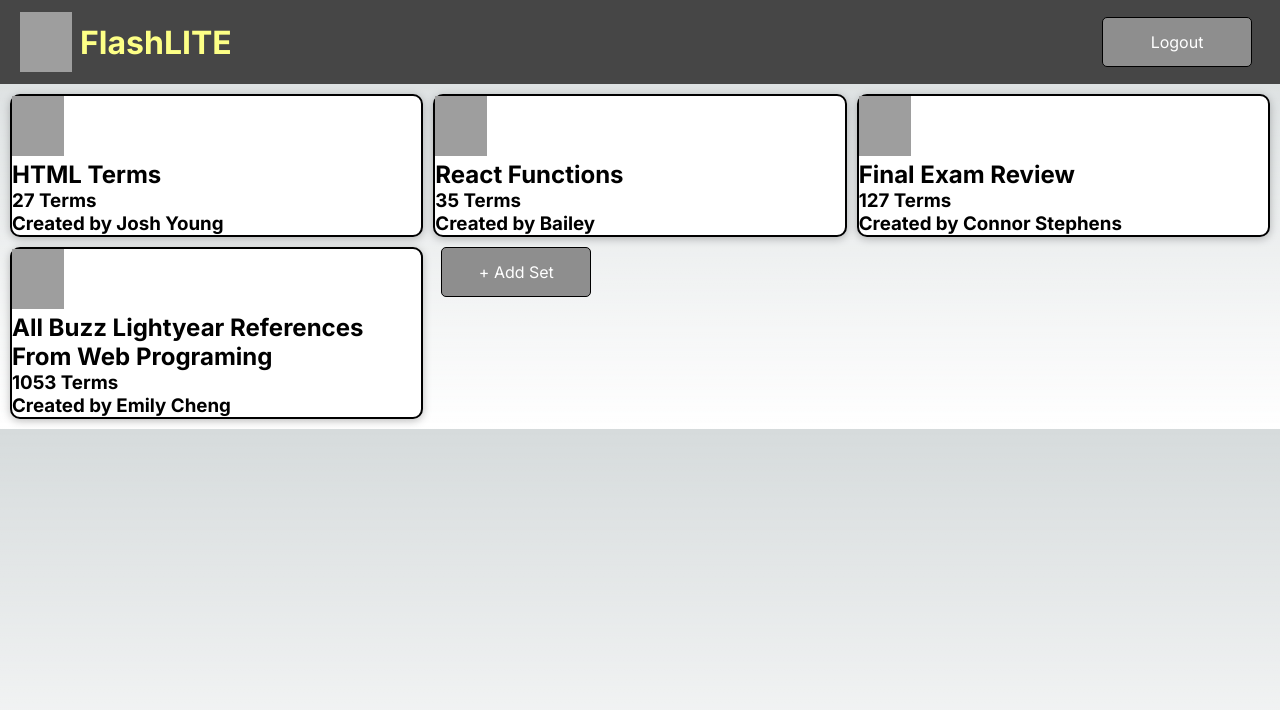
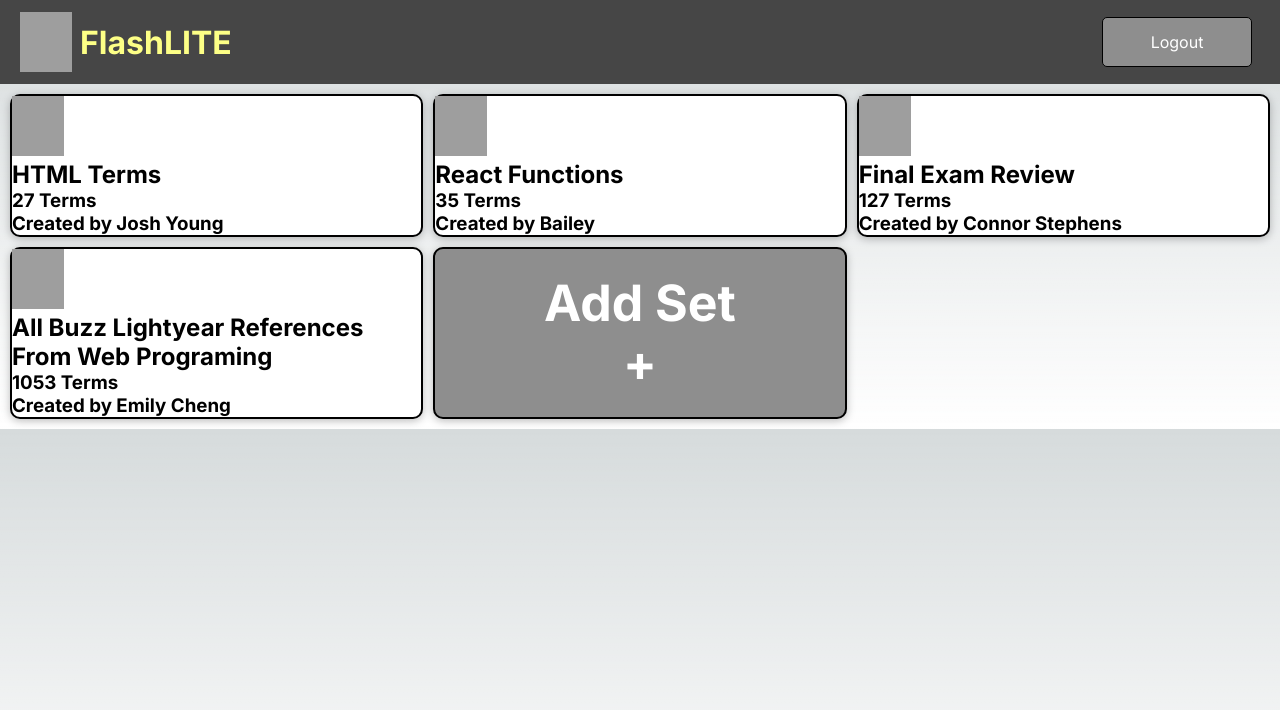
Before and after one commit to mrpeanutma/flashlite-notetaking, a Next.js app: page / in a window 1280 px wide. Shown: the top 710 px of the page. Built offline with nearby package versions, Linux system fonts and the light colour scheme; grey boxes are pictures that could not be loaded.

Commit message:
changed css for add set button

```diff
--- a/app/flashlite-components/SetList.css
+++ b/app/flashlite-components/SetList.css
@@ -11,3 +11,22 @@ Link {
     border: solid 3px;
     border-radius: 20%;
 }
+
+
+.add-set-card {
+    background-color: #8e8e8e;
+    height: 100%;
+    width: 100%;
+    margin: 0;
+    align-items: center;
+}
+
+.add-set-card:hover {
+    background-color: #bebebe;
+}
+
+.add-set-card > p {
+    color:white;
+    font-size: 50px;
+    font-weight: bold;
+}
--- a/app/flashlite-components/SetList.js
+++ b/app/flashlite-components/SetList.js
@@ -20,9 +20,10 @@ function SetList({items, signedIn}) {
                         />
                     ))}
                     <Link href='/create-set'>
-                        <Button>
-                        {'+\nAdd Set'}
-                        </Button>
+                        <Card className="add-set-card">
+                            <p>Add Set</p>
+                            <p className="plus-sign">+</p>
+                        </Card>
                     </Link>
                 </ul>
                 {/* </Card> */}
```
Also changed, not shown: public/addSet.png (added).
